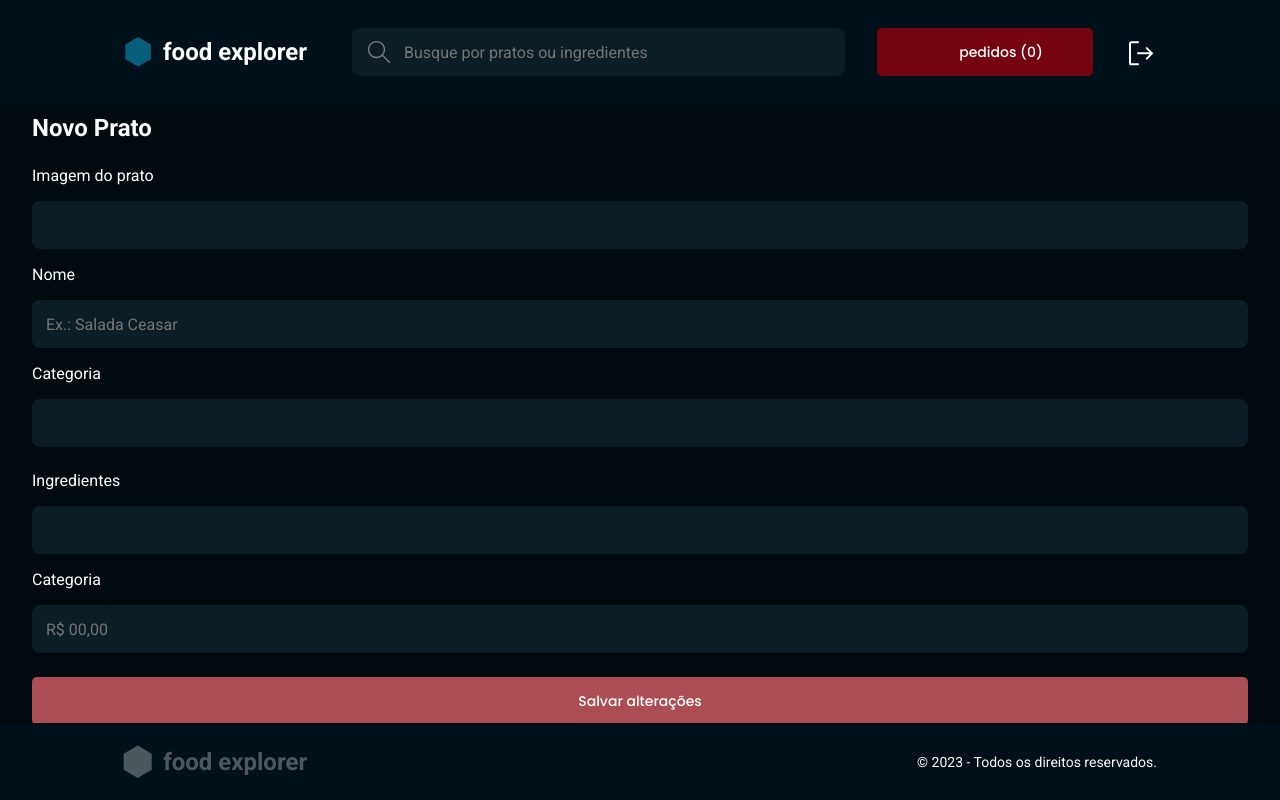
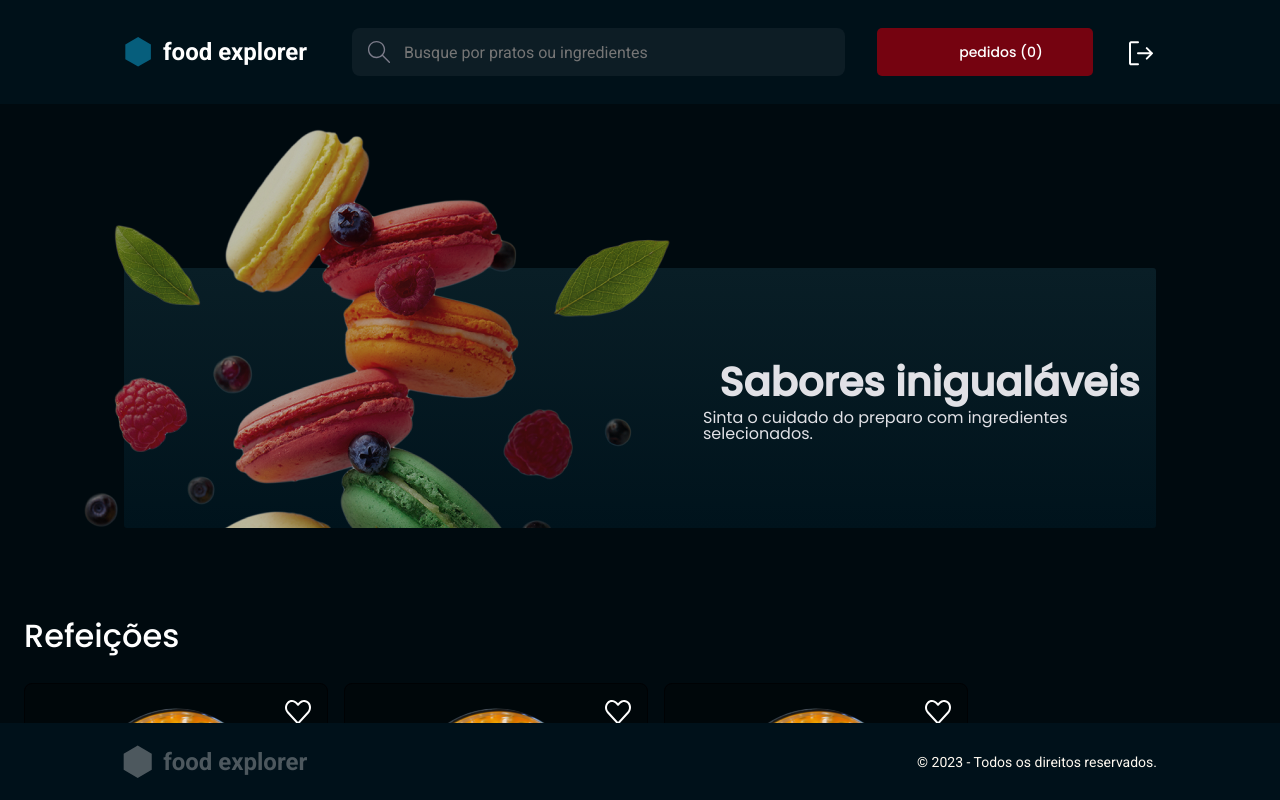
Before and after one commit to raiisoares/food-explorer-web, a React (Vite) app: page / in a window 1280 px wide. Built offline with nearby package versions, Linux system fonts and the light colour scheme; some icons are missing.

Commit message:
routes created

```diff
--- a/package.json
+++ b/package.json
@@ -15,6 +15,7 @@
     "react": "^18.2.0",
     "react-dom": "^18.2.0",
     "react-icons": "^4.11.0",
+    "react-router-dom": "^6.16.0",
     "styled-components": "^6.0.7"
   },
   "devDependencies": {
--- a/src/components/ButtonText/styles.js
+++ b/src/components/ButtonText/styles.js
@@ -1,6 +1,7 @@
+import { Link } from "react-router-dom";
 import styled from "styled-components";
 
-export const Container = styled.button`
+export const Container = styled(Link)`
     width: 100%;
     display: flex;
     align-items: center;
--- /dev/null
+++ b/src/hooks/auth.jsx
@@ -0,0 +1,19 @@
+import { useContext, useState, createContext, useEffect } from "react";
+import { api } from "../services/api"
+
+const AuthContext = createContext({});
+
+export function AuthProvider({ children }) {
+
+  return (
+    <AuthContext.Provider value={{}}>
+      {children}
+    </AuthContext.Provider>
+  )
+}
+
+function useAuth() {
+  const context = useContext(AuthContext);
+
+  return context;
+}
--- a/src/main.jsx
+++ b/src/main.jsx
@@ -9,12 +9,13 @@ import { Menu } from './pages/Menu'
 import { Home } from './pages/Home'
 import { Detail } from './pages/Detail'
 import { CreateProduct } from './pages/CreateProduct'
+import { Routes } from "./routes/"
 
 ReactDOM.createRoot(document.getElementById('root')).render(
   <React.StrictMode>
     <ThemeProvider theme={theme}>
       <GlobalStyles />
-      <CreateProduct />
+      <Routes />
     </ThemeProvider>
   </React.StrictMode>,
 )
--- a/src/pages/SignIn/index.jsx
+++ b/src/pages/SignIn/index.jsx
@@ -1,8 +1,8 @@
 import { Container } from "./styles"
 import { Brand } from "../../components/Brand";
 import { Button } from "../../components/Button";
-import { ButtonText } from './../../components/ButtonText/index';
 import { Input } from "../../components/Input";
+import { Link } from "react-router-dom";
 
 export function SignIn() {
     return (
@@ -19,7 +19,7 @@ export function SignIn() {
                             <Input type="password" placeholder={"No mínimo 6 caracteres"} />
                         </label>
                         <Button title={"Entrar"} />
-                        <ButtonText title={"Criar uma conta"} />
+                        <Link to={"/register"}>Criar uma conta</Link>
                     </form>
                 </div>
             </main>
--- a/src/pages/SignIn/styles.js
+++ b/src/pages/SignIn/styles.js
@@ -25,6 +25,15 @@ export const Container = styled.div`
                     display: flex;
                     flex-direction: column;
                     gap: .8rem;
+                }
+
+                > a {
+                    color: ${({ theme }) => theme.COLORS.LIGHT_100};
+                    font-family: Poppins;
+                    font-size: 1.4rem;
+                    font-weight: 500;
+                    line-height: 2.4rem;
+                    text-align: center;
                 }
             }
         }
--- a/src/pages/SignUp/index.jsx
+++ b/src/pages/SignUp/index.jsx
@@ -1,8 +1,8 @@
 import { Container } from "./styles"
 import { Brand } from "../../components/Brand";
 import { Button } from "../../components/Button";
-import { ButtonText } from './../../components/ButtonText/index';
 import { Input } from "../../components/Input";
+import { Link } from "react-router-dom";
 
 export function SignUp() {
     return (
@@ -22,7 +22,7 @@ export function SignUp() {
                             <Input type="password" placeholder={"No mínimo 6 caracteres"} />
                         </label>
                         <Button title={"Criar conta"} />
-                        <ButtonText title={"Já tenho uma conta"} />
+                        <Link to={"/"}>Já tenho uma conta</Link>
                     </form>
                 </div>
             </main>
--- a/src/pages/SignUp/styles.js
+++ b/src/pages/SignUp/styles.js
@@ -25,6 +25,15 @@ export const Container = styled.div`
                     display: flex;
                     flex-direction: column;
                     gap: .8rem;
+                }
+
+                > a {
+                    color: ${({ theme }) => theme.COLORS.LIGHT_100};
+                    font-family: Poppins;
+                    font-size: 1.4rem;
+                    font-weight: 500;
+                    line-height: 2.4rem;
+                    text-align: center;
                 }
             }
 
--- /dev/null
+++ b/src/routes/app.routes.jsx
@@ -0,0 +1,18 @@
+import { Routes, Route } from 'react-router-dom';
+
+import { CreateProduct } from '../pages/CreateProduct';
+import { Home } from '../pages/Home';
+import { Detail } from '../pages/Detail';
+import { Menu } from '../pages/Menu';
+
+
+export function AppRoutes() {
+  return (
+    <Routes>
+      <Route path="/" element={<Home />} />
+      <Route path="/create" element={<CreateProduct />} />
+      <Route path="/detail" element={<Detail />} />
+      <Route path="/menu" element={<Menu />} />
+    </Routes>
+  );
+}
--- /dev/null
+++ b/src/routes/auth.routes.jsx
@@ -0,0 +1,13 @@
+import { Routes, Route } from 'react-router-dom';
+
+import { SignIn } from '../pages/SignIn';
+import { SignUp } from '../pages/SignUp';
+
+export function AuthRoutes() {
+  return (
+    <Routes>
+      <Route path="/" element={<SignIn />} />
+      <Route path="/register" element={<SignUp />} />
+    </Routes>
+  );
+}
--- /dev/null
+++ b/src/routes/index.jsx
@@ -0,0 +1,11 @@
+import { BrowserRouter } from "react-router-dom";
+import { AuthRoutes } from "../routes/auth.routes";
+import { AppRoutes } from "../routes/app.routes";
+
+export function Routes() {
+  return (
+    <BrowserRouter>
+      {<AppRoutes />}
+    </BrowserRouter>
+  );
+}
```
Also changed, not shown: 1 other file (tests, documents, lock files or other folders).
